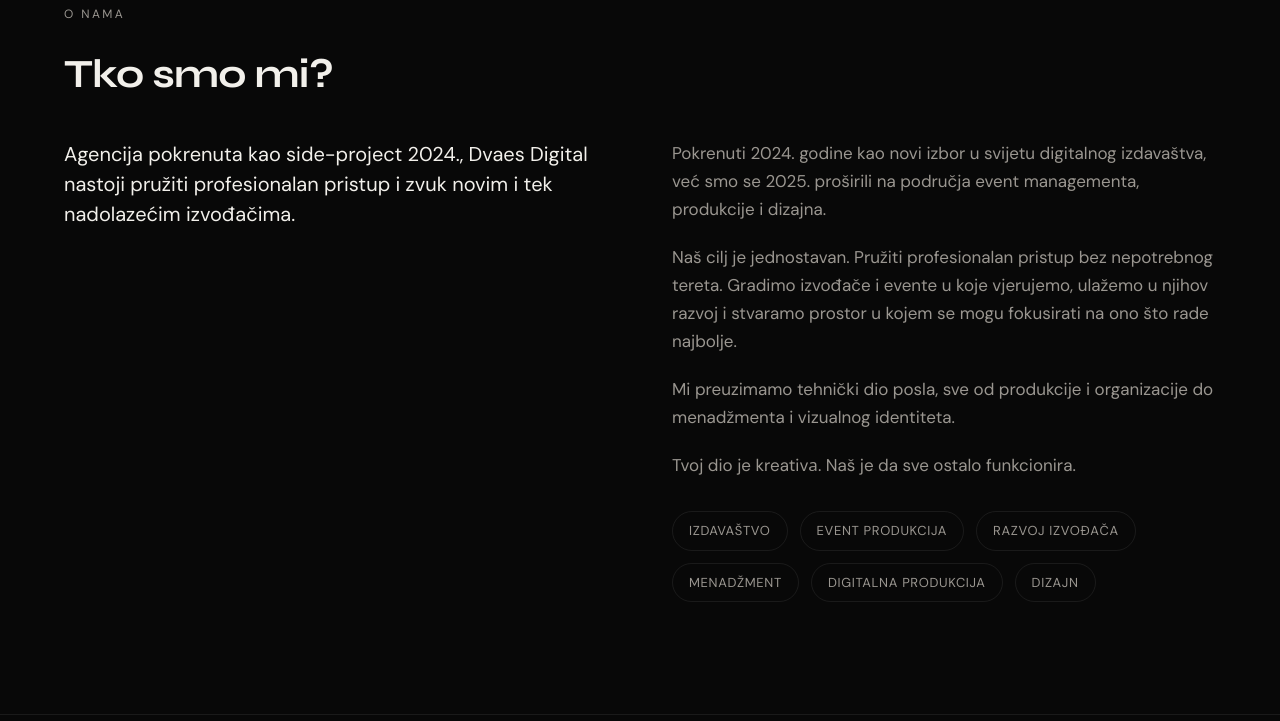
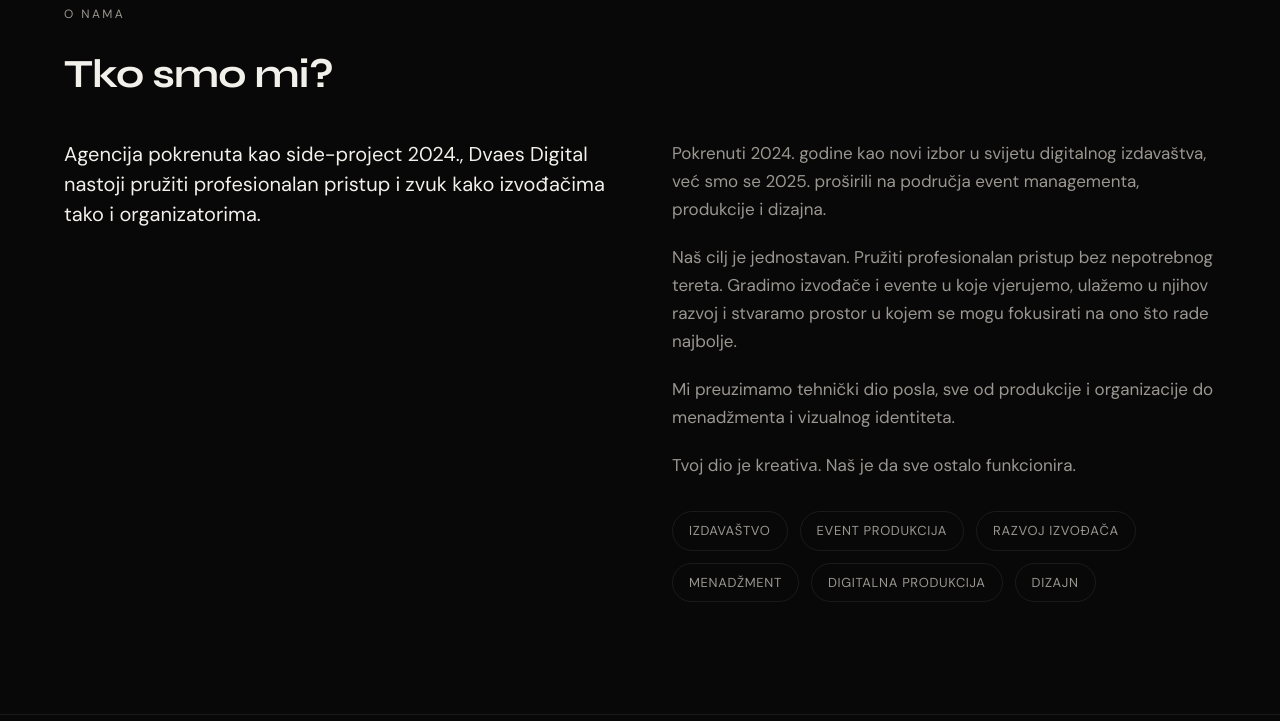
Before and after one commit to vivalaveki/new.dvaes.digital, a website: page index.html in a window 1280 px wide. Shown: the part 920-1641 px from the top of the page. Drawn offline with Linux system fonts and the light colour scheme.

Commit message:
Update description of agency in index.html

```diff
--- a/index.html
+++ b/index.html
@@ -63,7 +63,7 @@
         <h2 class="section-title">Tko smo mi?</h2>
         <div class="who-grid">
           <p class="who-lead">
-            Agencija pokrenuta kao side-project 2024., Dvaes Digital nastoji pružiti profesionalan pristup i zvuk novim i tek nadolazećim izvođačima.
+            Agencija pokrenuta kao side-project 2024., Dvaes Digital nastoji pružiti profesionalan pristup i zvuk kako izvođačima tako i organizatorima.
 
           </p>
           <div class="who-body">
```
